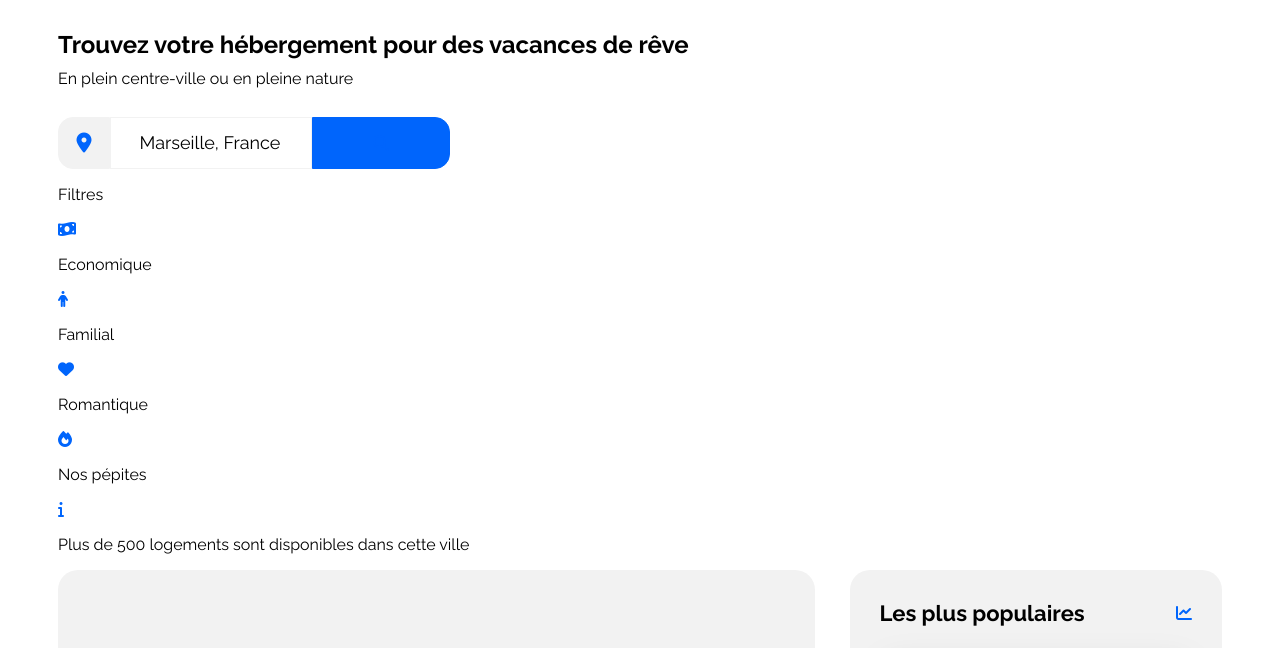
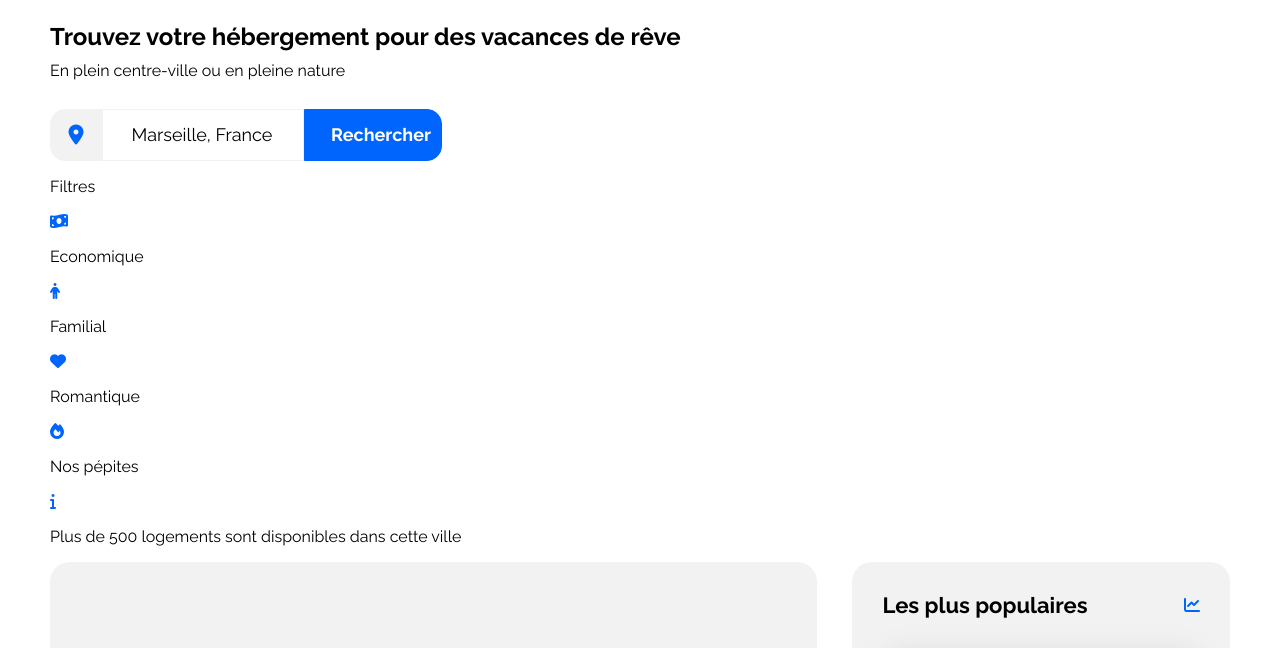
Before and after one commit to SuLTaNVs/Booki-Project, a plain HTML site: page index.html in a window 1280 px wide. Shown: the part 78-726 px from the top of the page. Drawn offline with Linux system fonts and the light colour scheme.

Commit message:
Correction du bouton rechercher

```diff
--- a/css/style.css
+++ b/css/style.css
@@ -16,6 +16,8 @@
 body {
     display: flex;
     justify-content: center;
+    margin: 0;
+    padding: 0;
 }
 
 /* header */
@@ -39,6 +41,10 @@ header nav {
     gap: 68px;
     align-self: flex-start;
     padding-top: 17px;
+}
+
+header nav a {
+    position: relative;
 }
 
 header nav a::after {
@@ -134,9 +140,13 @@ header nav a:hover {
 }
 
 .infofilter .searchbar .button input {
+    border: none;
+    background-color: transparent;
     color: white;
-    display: none;
+    font-size: 18px;
+    font-weight: 700;
 }
+
 
 
 
```
